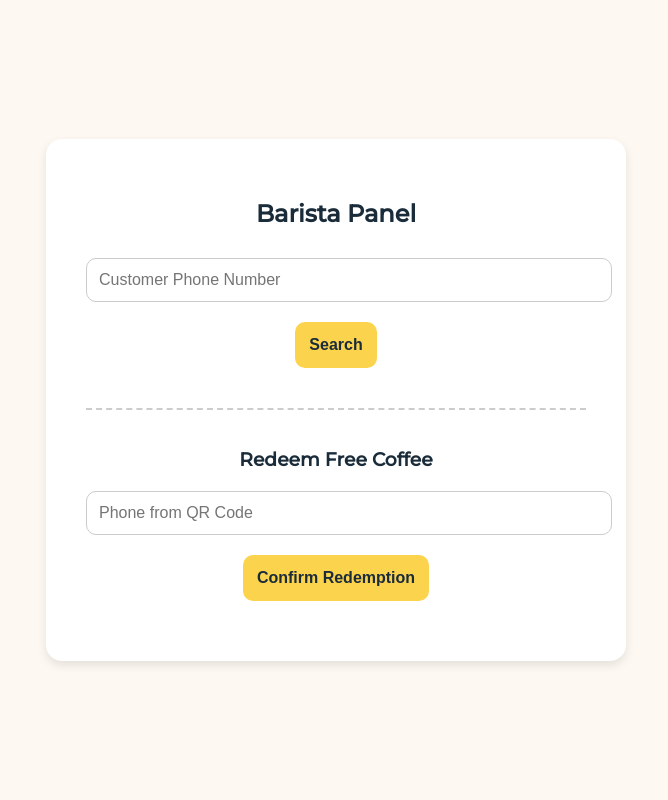
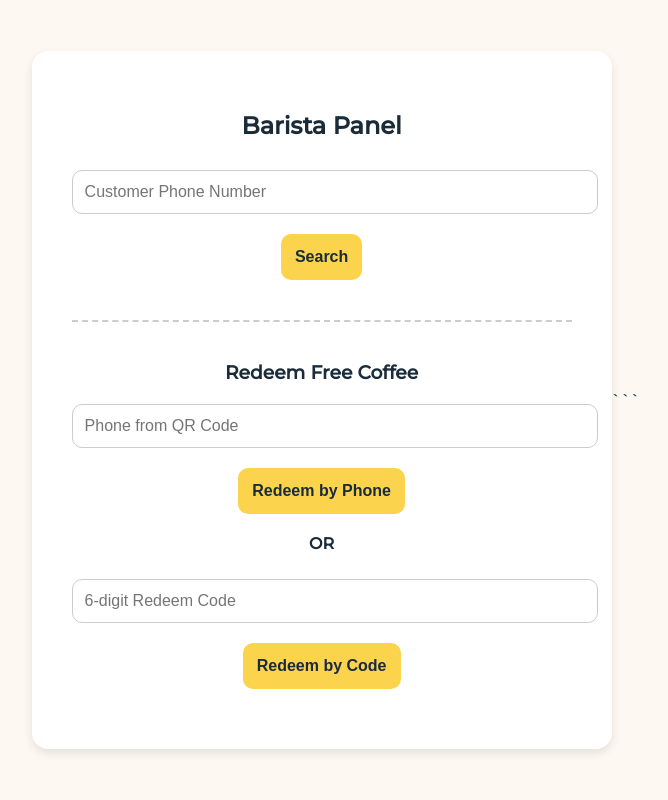
Before and after one commit to dmwaczak/yellow-dog-coffee, a Flask app: page /barista in a window 1280 px wide. Shown: the whole page, without its empty margins (304-972 px from the left). Run offline with Flask 3, Linux system fonts and the light colour scheme; the visitor is signed in with stand-in values (Sample User, id 1); parts of the project's set-up code (start-up, migrations or seed data) failed here and were passed over.

Commit message:
barista QR

````diff
--- a/app.py
+++ b/app.py
@@ -1,7 +1,10 @@
+
 import os
 import uuid
 import re
 import base64
+import random
+import string
 from io import BytesIO
 from flask import Flask, render_template, request, jsonify, redirect, session
 import firebase_admin
@@ -13,7 +16,7 @@ app.secret_key = os.getenv("SECRET_KEY", "defaultsecret")
 
 firebase_creds_path = os.getenv("GOOGLE_APPLICATION_CREDENTIALS", "firebase_credentials.json")
 if not os.path.exists(firebase_creds_path):
-    print(f"⚠️ Firebase credentials not found at {firebase_creds_path}! Make sure it's uploaded in Render Secrets.")
+    print(f"⚠️ Firebase credentials not found at {firebase_creds_path}!")
     exit(1)
 if not firebase_admin._apps:
     cred = credentials.Certificate(firebase_creds_path)
@@ -24,6 +27,9 @@ db = firestore.client()
 def clean_phone_number(phone):
     cleaned = re.sub(r'\D', '', phone)
     return cleaned[1:] if len(cleaned) == 11 and cleaned.startswith('1') else cleaned if len(cleaned) == 10 else None
+
+def generate_redeem_code(length=6):
+    return ''.join(random.choices(string.digits, k=length))
 
 @app.route('/')
 def homepage():
@@ -42,8 +48,8 @@ def submit():
         email = data.get("email")
         phone = data.get("phone")
 
-        if not first_name or not last_name or not email or not phone:
-            return jsonify({"error": "All fields (first name, last name, email, phone) are required."}), 400
+        if not all([first_name, last_name, email, phone]):
+            return jsonify({"error": "All fields are required."}), 400
 
         cleaned_phone = clean_phone_number(phone)
         if not cleaned_phone:
@@ -51,7 +57,7 @@ def submit():
 
         existing_users = db.collection("customers").where("phone", "==", cleaned_phone).get()
         if existing_users:
-            return jsonify({"error": "Whoops! Looks like this number is already being used. If this isn't you, please tell a staff member."}), 400
+            return jsonify({"error": "Whoops! Looks like this number is already in use."}), 400
 
         db.collection("customers").add({
             "uuid": str(uuid.uuid4()),
@@ -108,67 +114,40 @@ def redeem_qr(phone):
     if not cleaned_phone:
         return "Invalid phone.", 400
 
+    docs = db.collection("customers").where("phone", "==", cleaned_phone).get()
+    if not docs:
+        return "Customer not found.", 404
+
+    doc_ref = docs[0].reference
+    customer = docs[0].to_dict()
+
+    if customer.get("punches", 0) < 12:
+        return redirect("/status")
+
+    redeem_code = generate_redeem_code()
+    doc_ref.update({"redeem_code": redeem_code})
+
     qr_img = qrcode.make(cleaned_phone)
     buffered = BytesIO()
     qr_img.save(buffered, format="PNG")
     qr_data = base64.b64encode(buffered.getvalue()).decode()
 
-    return render_template("redeem.html", qr_data=qr_data)
+    return render_template("redeem.html", qr_data=qr_data, redeem_code=redeem_code)
 
-@app.route('/barista-login', methods=['GET', 'POST'])
-def barista_login():
-    if request.method == 'POST':
-        password = request.form.get("password")
-        if password == "1111":
-            session['barista_authenticated'] = True
-            return redirect("/barista")
-        else:
-            return render_template("barista-login.html", error="Incorrect password")
-    return render_template("barista-login.html")
+@app.route('/redeem-code-check', methods=['POST'])
+def redeem_code_check():
+    code = request.form.get("code")
+    if not code:
+        return "No code entered.", 400
 
-@app.route('/barista', methods=['GET', 'POST'])
-def barista():
-    if not session.get('barista_authenticated'):
-        return redirect("/barista-login")
+    docs = db.collection("customers").where("redeem_code", "==", code).get()
+    if not docs:
+        return "Invalid or expired code.", 404
 
-    if request.method == 'GET':
-        return render_template("barista.html")
+    doc_ref = docs[0].reference
+    doc_ref.update({"punches": 0, "redeem_code": firestore.DELETE_FIELD})
 
-    if request.method == 'POST':
-        try:
-            data = request.json
-            phone = data.get("phone")
-            coffees = data.get("coffees")
-            amount = data.get("amount")
-
-            if not phone or coffees is None or amount is None:
-                return jsonify({"error": "Phone, coffees, and amount are required."}), 400
-
-            cleaned_phone = clean_phone_number(phone)
-            if not cleaned_phone:
-                return jsonify({"error": "Invalid phone number format."}), 400
-
-            docs = db.collection("customers").where("phone", "==", cleaned_phone).get()
-            if not docs:
-                return jsonify({"error": "Customer not found."}), 404
-
-            doc_ref = docs[0].reference
-            customer = docs[0].to_dict()
-
-            new_points = customer.get("points", 0) + int(float(amount))
-            new_punches = customer.get("punches", 0) + int(float(coffees))
-
-            doc_ref.update({
-                "points": new_points,
-                "punches": new_punches
-            })
-
-            return jsonify({
-                "message": f"{coffees} punches & {amount} points added for {customer.get('first_name', 'Customer')}"
-            }), 200
-
-        except Exception as e:
-            return jsonify({"error": f"Something went wrong: {e}"}), 500
+    return "✅ Code accepted. Coffee redeemed. Punches reset."
 
 @app.route('/redeem-check', methods=['POST'])
 def redeem_check():
@@ -205,5 +184,53 @@ def admin_add_punch():
 
     return f"Punch added. Now has {current_punches + 1} punches."
 
+@app.route('/barista-login', methods=['GET', 'POST'])
+def barista_login():
+    if request.method == 'POST':
+        password = request.form.get("password")
+        if password == "1111":
+            session['barista_authenticated'] = True
+            return redirect("/barista")
+        return render_template("barista-login.html", error="Incorrect password")
+    return render_template("barista-login.html")
+
+@app.route('/barista', methods=['GET', 'POST'])
+def barista():
+    if not session.get('barista_authenticated'):
+        return redirect("/barista-login")
+
+    if request.method == 'GET':
+        return render_template("barista.html")
+
+    try:
+        data = request.json
+        phone = data.get("phone")
+        coffees = data.get("coffees")
+        amount = data.get("amount")
+
+        if not phone or coffees is None or amount is None:
+            return jsonify({"error": "Phone, coffees, and amount are required."}), 400
+
+        cleaned_phone = clean_phone_number(phone)
+        if not cleaned_phone:
+            return jsonify({"error": "Invalid phone number format."}), 400
+
+        docs = db.collection("customers").where("phone", "==", cleaned_phone).get()
+        if not docs:
+            return jsonify({"error": "Customer not found."}), 404
+
+        doc_ref = docs[0].reference
+        customer = docs[0].to_dict()
+
+        new_points = customer.get("points", 0) + int(float(amount))
+        new_punches = customer.get("punches", 0) + int(float(coffees))
+
+        doc_ref.update({"points": new_points, "punches": new_punches})
+
+        return jsonify({"message": f"{coffees} punches & {amount} points added for {customer.get('first_name', 'Customer')}"}), 200
+
+    except Exception as e:
+        return jsonify({"error": f"Something went wrong: {e}"}), 500
+
 if __name__ == '__main__':
     app.run(debug=True)
--- a/templates/barista.html
+++ b/templates/barista.html
@@ -1,3 +1,4 @@
+
 <!DOCTYPE html>
 <html lang="en">
 <head>
@@ -89,7 +90,12 @@
     <div class="redeem-box">
       <h3>Redeem Free Coffee</h3>
       <input type="tel" id="redeem-phone" placeholder="Phone from QR Code">
-      <button onclick="redeemCoffee()">Confirm Redemption</button>
+      <button onclick="redeemCoffee()">Redeem by Phone</button>
+
+      <p style="margin-top: 20px; font-weight: bold;">OR</p>
+
+      <input type="text" id="redeem-code" placeholder="6-digit Redeem Code">
+      <button onclick="redeemByCode()">Redeem by Code</button>
     </div>
 
     <div class="info" id="message"></div>
@@ -149,7 +155,6 @@
         const result = await response.json();
         msg.innerText = response.ok ? result.message : result.error;
       } catch (err) {
-        console.error("Error:", err);
         msg.innerText = 'Something went wrong.';
       }
     }
@@ -176,6 +181,30 @@
         msg.innerText = 'Redemption failed. Please try again.';
       }
     }
+
+    async function redeemByCode() {
+      const code = document.getElementById('redeem-code').value;
+      const msg = document.getElementById('message');
+
+      if (!code) {
+        msg.innerText = 'Enter a 6-digit code.';
+        return;
+      }
+
+      try {
+        const response = await fetch('/redeem-code-check', {
+          method: 'POST',
+          headers: { 'Content-Type': 'application/x-www-form-urlencoded' },
+          body: `code=${encodeURIComponent(code)}`
+        });
+
+        const result = await response.text();
+        msg.innerText = result;
+      } catch (err) {
+        msg.innerText = 'Redemption failed. Try again.';
+      }
+    }
   </script>
 </body>
 </html>
+```
````
Also changed, not shown: templates/redeem.html (+19 -2 lines), q1.PNG (added), q10.PNG (added), q2.PNG (added), q3.PNG (added), q4.PNG (added), q5.PNG (added), q6.PNG (added), q7.PNG (added), q8.PNG (added), q9.PNG (added), show.PNG (added).
